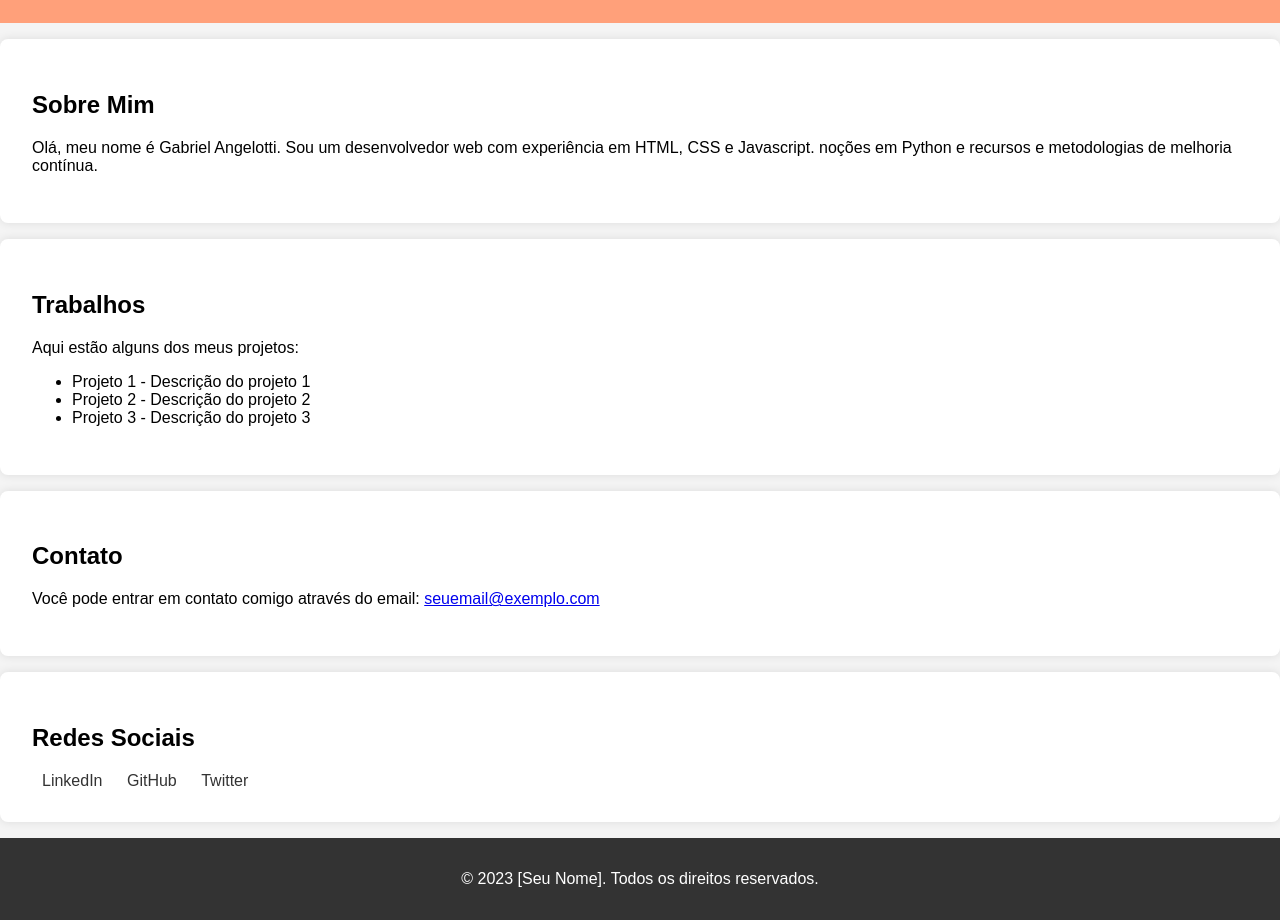
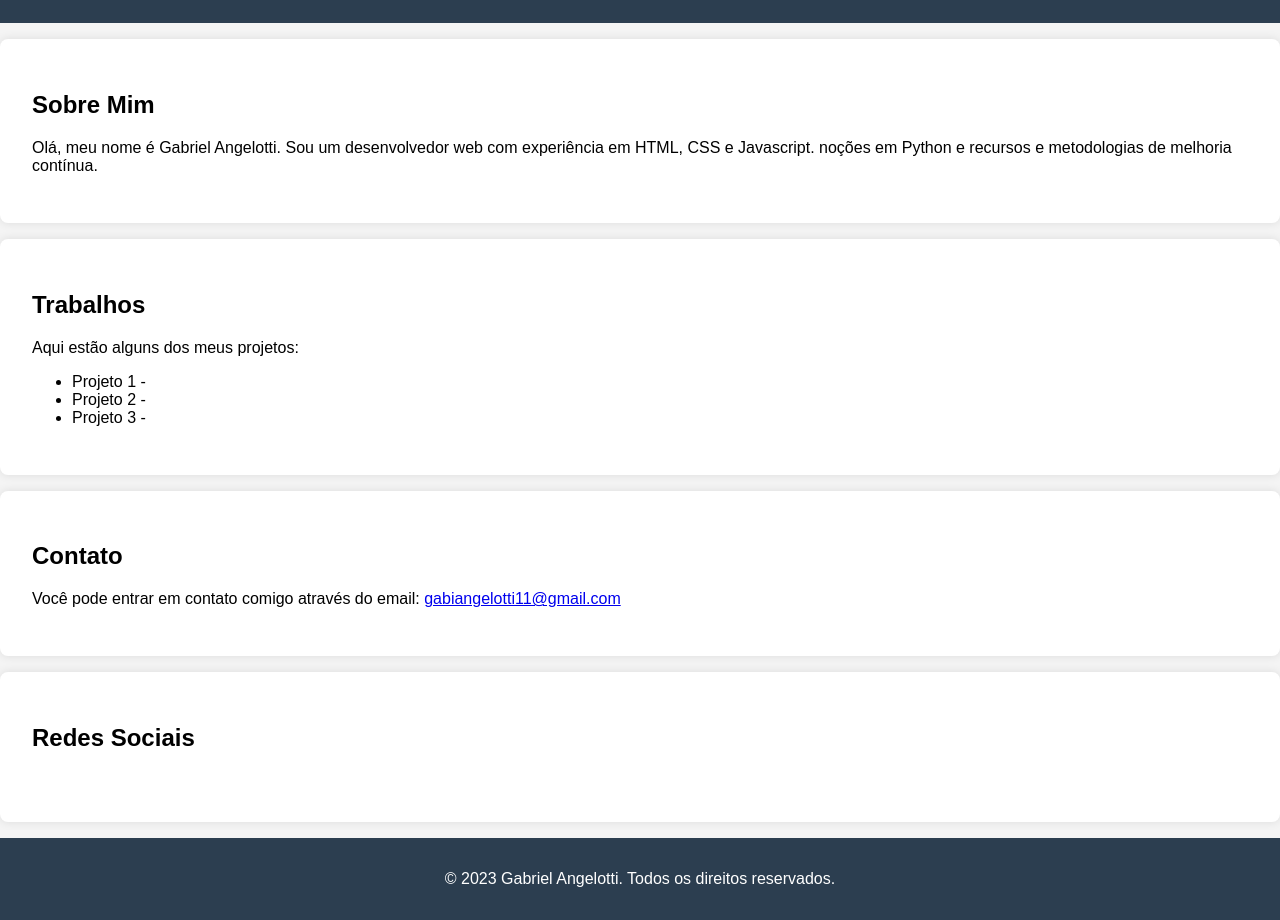
Before and after one commit to GabiAngelotti11/GabiAngelotti11.github.io, a plain HTML site: page index.html in a window 1280 px wide. Shown: the part 89-1009 px from the top of the page. Drawn offline with Linux system fonts and the light colour scheme.

Commit message:
mudança cód

```diff
--- a/index.html
+++ b/index.html
@@ -12,7 +12,7 @@
             background-color: #f4f4f4;
         }
         header {
-            background-color:#FFA07A;
+            background-color:#2c3e50  ;
             color: #fff;
             padding: 1rem 0;
             text-align: center;
@@ -27,13 +27,13 @@
         footer {
             text-align: center;
             padding: 1rem 0;
-            background-color: #333;
+            background-color:#2c3e50  ;
             color: #fff;
         }
         .social-links a {
             margin: 0 10px;
             text-decoration: none;
-            color: #333;
+            color: #fff;
         }
     </style>
 </head>
@@ -51,28 +51,27 @@
         <h2>Trabalhos</h2>
         <p>Aqui estão alguns dos meus projetos:</p>
         <ul>
-            <li>Projeto 1 - Descrição do projeto 1</li>
-            <li>Projeto 2 - Descrição do projeto 2</li>
-            <li>Projeto 3 - Descrição do projeto 3</li>
+            <li>Projeto 1 - </li>
+            <li>Projeto 2 - </li>
+            <li>Projeto 3 - </li>
         </ul>
     </section>
 
     <section id="contact">
         <h2>Contato</h2>
-        <p>Você pode entrar em contato comigo através do email: <a href="mailto:seuemail@exemplo.com">seuemail@exemplo.com</a></p>
+        <p>Você pode entrar em contato comigo através do email: <a href="mailto:gabiangelotti11@gmail.com">gabiangelotti11@gmail.com</a></p>
     </section>
 
     <section id="social">
         <h2>Redes Sociais</h2>
         <div class="social-links">
-            <a href="https://www.linkedin.com/in/seu-perfil" target="_blank">LinkedIn</a>
-            <a href="https://github.com/seu-usuario" target="_blank">GitHub</a>
-            <a href="https://twitter.com/seu-usuario" target="_blank">Twitter</a>
+            <a href="www.linkedin.com/in/gabriel-angelotti-01a607241" target="_blank">LinkedIn</a>
+            <a href="https://github.com/GabiAngelotti11" target="_blank">GitHub</a>
         </div>
     </section>
 
     <footer>
-        <p>&copy; 2023 [Seu Nome]. Todos os direitos reservados.</p>
+        <p>&copy; 2023 Gabriel Angelotti. Todos os direitos reservados.</p>
     </footer>
 </body>
 </html>
```
